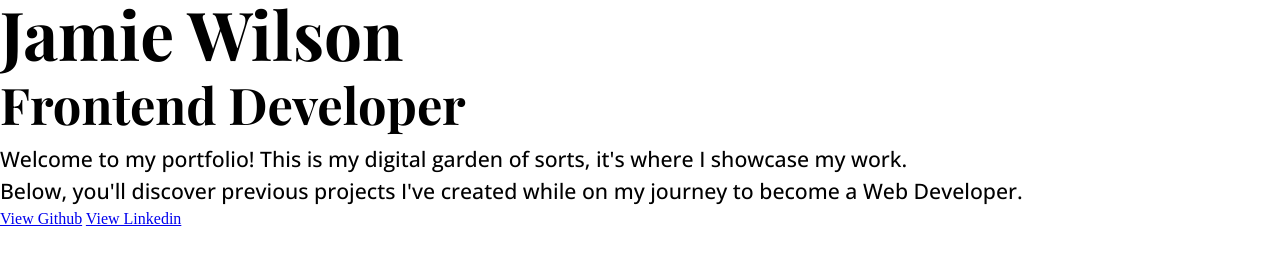
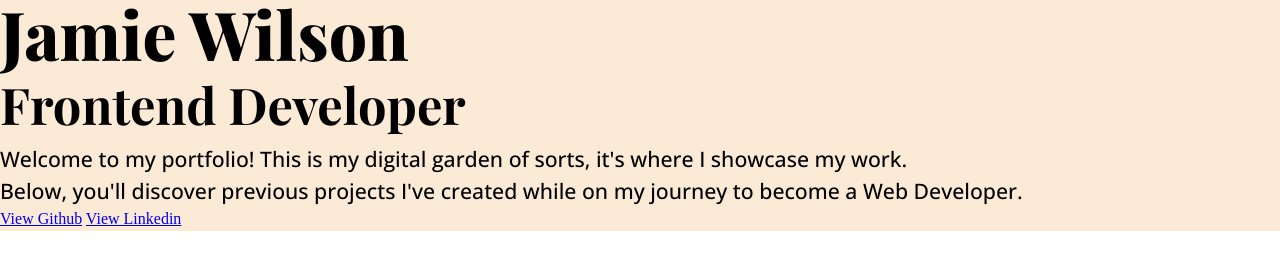
Before and after one commit to dottereldesign/jamie_wilson_portfolio, a plain HTML site: page index.html in a window 1280 px wide. Drawn offline with nearby package versions, Linux system fonts and the light colour scheme.

Commit message:
Add main section with styling for content.

```diff
--- a/css/style.css
+++ b/css/style.css
@@ -103,8 +103,12 @@ h1 {
   font-family: var(--ff-primary-100);
   font-size: var(--fs-900);
   color: var(--clr-neutral-300);
-  font-weight: var(--fw-bold);
+  font-weight: var(--fw-extra-bold);
   line-height: 1;
+}
+
+main {
+  background-color: var(--clr-neutral-200);
 }
 
 main h2 {
```
